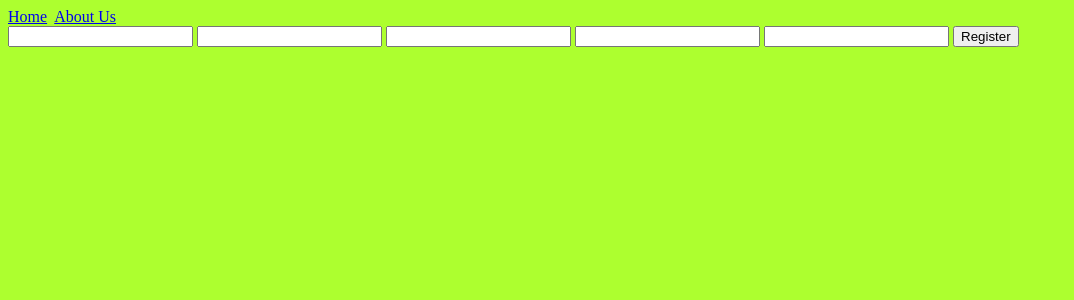
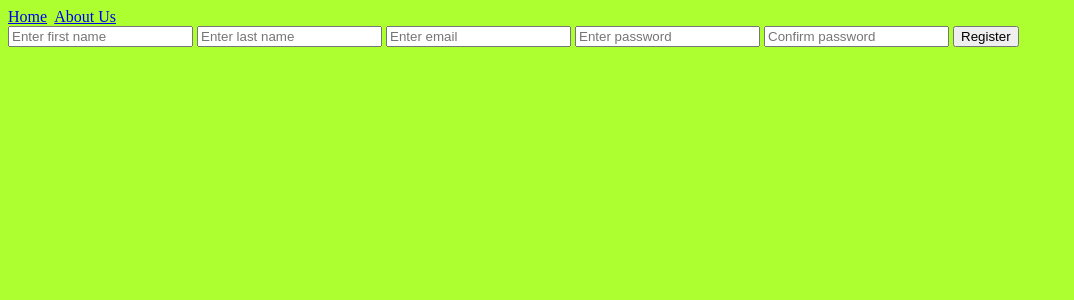
Before and after one commit to JiachZh/flaskblog, a Flask app: page /register in a window 1280 px wide. Shown: the top 300 px of the page, without its empty margins (0-1074 px from the left). Run offline with Flask 2, Linux system fonts and the light colour scheme.

Commit message:
add place holder to register & login forms

```diff
--- a/blog/templates/login.html
+++ b/blog/templates/login.html
@@ -1,7 +1,7 @@
 {% extends "layout.html" %} {% block content %}
 <form method="POST" action="">
-  <input type="email" name="email" />
-  <input type="password" name="password" />
+  <input type="email" name="email" placeholder="Enter email" />
+  <input type="password" name="password" placeholder="Enter password" />
   {{ form.csrf_token }}
   <input type="submit" value="Login" />
 </form>
--- a/blog/templates/register.html
+++ b/blog/templates/register.html
@@ -1,10 +1,14 @@
 {% extends "layout.html" %} {% block content %}
 <form method="POST" action="">
-  <input type="text" name="firstName" />
-  <input type="text" name="lastName" />
-  <input type="email" name="email" />
-  <input type="password" name="password" />
-  <input type="password" name="confirmpassword" />
+  <input type="text" name="firstName" placeholder="Enter first name" />
+  <input type="text" name="lastName" placeholder="Enter last name" />
+  <input type="email" name="email" placeholder="Enter email" />
+  <input type="password" name="password" placeholder="Enter password" />
+  <input
+    type="password"
+    name="confirmpassword"
+    placeholder="Confirm password"
+  />
   {{ form.csrf_token }}
   <input type="submit" value="Register" />
 </form>
```
Also changed, not shown: 2 other files.
